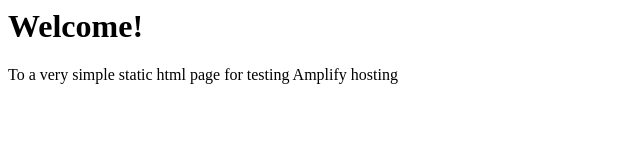
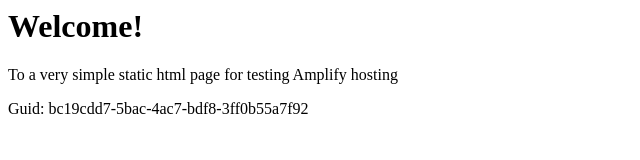
Before and after one commit to aws-aemilia-cmh/Github-PR-Commit-Integration-Test-DoNotTouch-v1-prod-us-east-2, a website: page src/index.html in a window 1280 px wide. Shown: the whole page, without its empty margins (0-640 px from the left). Drawn offline with Linux system fonts and the light colour scheme.

Commit message:
commit from integ tests

```diff
--- a/src/index.html
+++ b/src/index.html
@@ -1,3 +1,5 @@
+
+
 <html lang="en">
 
 <head>
@@ -10,6 +12,6 @@
 <body>
     <h1>Welcome!</h1>
     <p>To a very simple static html page for testing Amplify hosting</p>
-</body>
+    <p>Guid: bc19cdd7-5bac-4ac7-bdf8-3ff0b55a7f92</p></body>
 
 </html>
```
